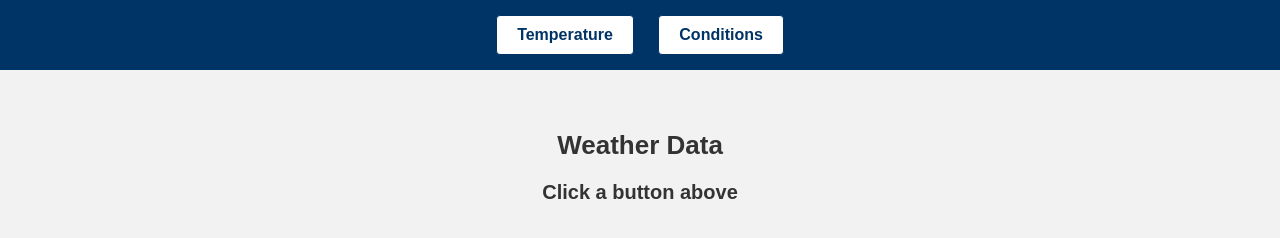
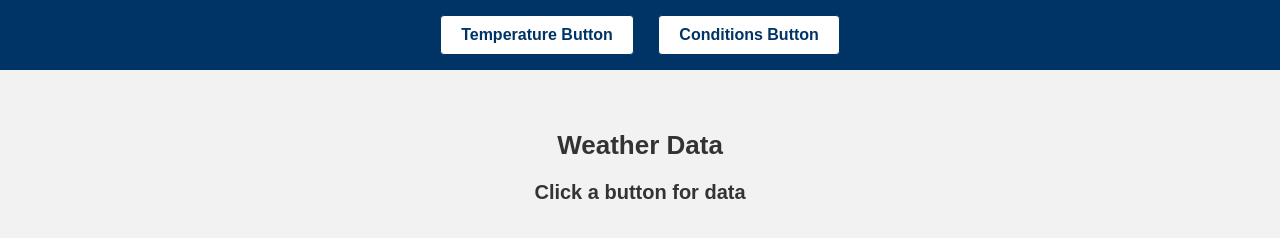
Before and after one commit to solisapariciok/CTD_prework, a plain HTML site: page index.html in a window 1280 px wide. Drawn offline with Linux system fonts and the light colour scheme.

Commit message:
Update index.html

```diff
--- a/index.html
+++ b/index.html
@@ -2,19 +2,19 @@
 <html lang="en">
 <head>
   <meta charset="UTF-8">
-  <title>Weather API Project</title>
+  <title>CTD_Weather_API</title>
   <link rel="stylesheet" href="styles.css">
 </head>
 <body>
 
   <nav>
-    <button id="tempNav">Temperature</button>
-    <button id="condNav">Conditions</button>
+    <button id="tempNav">Temperature Button</button>
+    <button id="condNav">Conditions Button</button>
   </nav>
 
   <div class="container">
     <h1 id="page-title">Weather Data</h1>
-    <div id="weather-data">Click a button above</div>
+    <div id="weather-data">Click a button for data</div>
   </div>
 
   <script src="app.js"></script>
```
